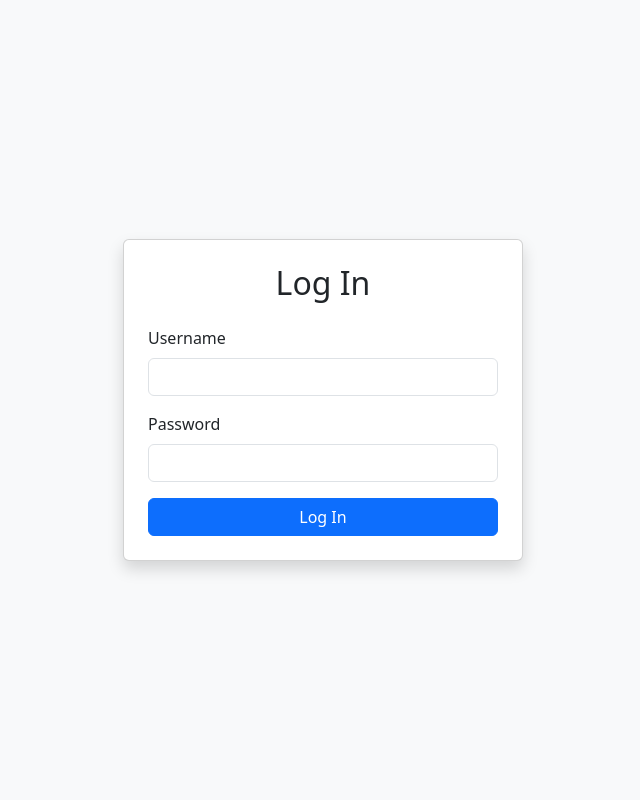
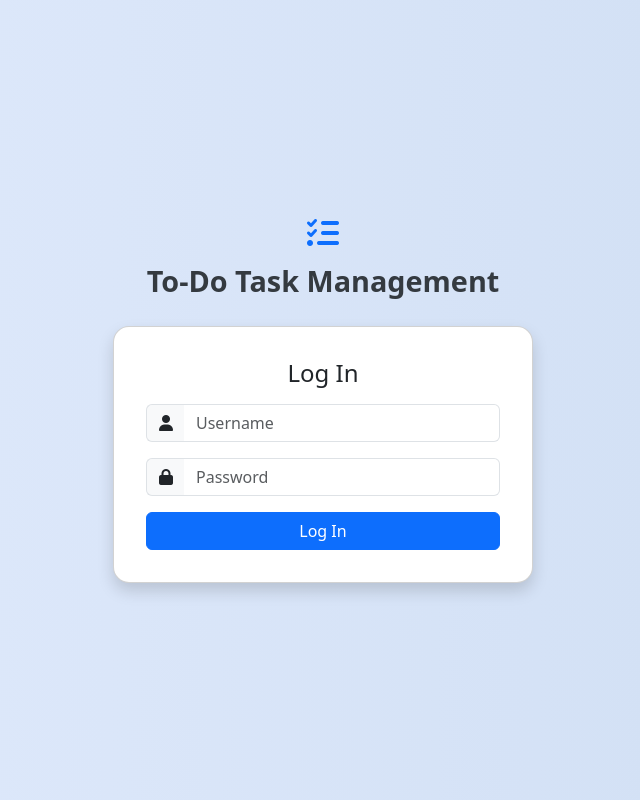
Before and after one commit to borabakar/todo-list, a Django app: a page that uses templates/registration/login.html in a window 1280 px wide. Shown: the whole page, without its empty margins (317-957 px from the left). Run offline with Django 4.2, Linux system fonts and the light colour scheme.

```diff
--- a/templates/registration/login.html
+++ b/templates/registration/login.html
@@ -3,25 +3,54 @@
 <html lang="en">
 <head>
     <meta charset="UTF-8">
-    <title>Log In</title>
+    <title>To-Do Task Manager | Login</title>
     <link href="https://cdn.jsdelivr.net/npm/bootstrap@5.3.0/dist/css/bootstrap.min.css" rel="stylesheet">
+    <link rel="stylesheet" href="https://cdnjs.cloudflare.com/ajax/libs/font-awesome/6.4.0/css/all.min.css">
+    <style>
+        body {
+            background: linear-gradient(to right, #e0eafc, #cfdef3);
+        }
+        .login-logo {
+            font-weight: 700;
+            font-size: 1.8rem;
+            color: #343a40;
+        }
+        .login-card {
+            width: 100%;
+            max-width: 420px;
+            padding: 2rem;
+            border-radius: 1rem;
+        }
+        .input-group-text {
+            background-color: #f8f9fa;
+            border-right: 0;
+        }
+        .form-control {
+            border-left: 0;
+        }
+    </style>
 </head>
-<body class="bg-light">
+<body>
 
-<div class="container d-flex justify-content-center align-items-center vh-100">
-    <div class="card p-4 shadow" style="width: 400px;">
-        <h2 class="text-center mb-4">Log In</h2>
+<div class="container d-flex flex-column justify-content-center align-items-center vh-100">
+    <div class="mb-4 text-center">
+        <i class="fas fa-tasks fa-2x text-primary"></i>
+        <div class="login-logo mt-2">To-Do Task Management</div>
+    </div>
+
+    <div class="card shadow login-card">
+        <h4 class="mb-3 text-center">Log In</h4>
         <form method="post" action="{% url 'login' %}">
             {% csrf_token %}
 
-            <div class="mb-3">
-                <label for="id_username" class="form-label">Username</label>
-                <input type="text" name="username" id="id_username" class="form-control" required>
+            <div class="mb-3 input-group">
+                <span class="input-group-text"><i class="fas fa-user"></i></span>
+                <input type="text" name="username" id="id_username" class="form-control" placeholder="Username" required>
             </div>
 
-            <div class="mb-3">
-                <label for="id_password" class="form-label">Password</label>
-                <input type="password" name="password" id="id_password" class="form-control" required>
+            <div class="mb-3 input-group">
+                <span class="input-group-text"><i class="fas fa-lock"></i></span>
+                <input type="password" name="password" id="id_password" class="form-control" placeholder="Password" required>
             </div>
 
             <button type="submit" class="btn btn-primary w-100">Log In</button>
```
Also changed, not shown: db.sqlite3.
